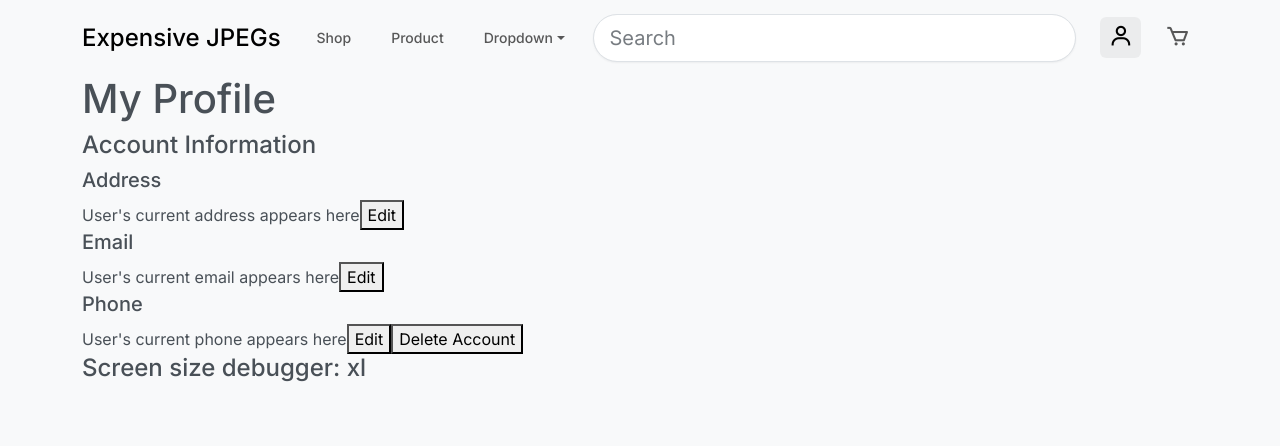
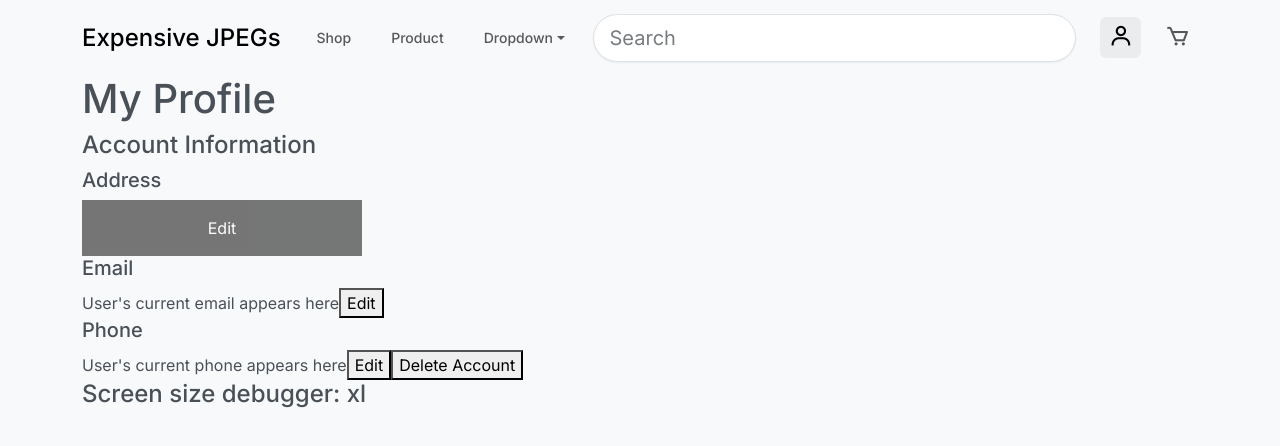
Before and after one commit to DennisPing/digital-art-marketplace-frontend, a React (Create React App) app: page /profile in a window 1280 px wide. Shown: the top 446 px of the page. Built offline with nearby package versions, Linux system fonts and the light colour scheme.

Commit message:
input fields

```diff
--- /dev/null
+++ b/src/profile/index.css
@@ -0,0 +1,17 @@
+.open-button {
+    background-color: #555;
+    color: white;
+    padding: 16px 20px;
+    border: none;
+    cursor: pointer;
+    opacity: 0.8;
+    bottom: 23px;
+    right: 28px;
+    width: 280px;
+}
+
+.editing_form{
+
+    display: none;
+
+}
--- a/src/profile/index.js
+++ b/src/profile/index.js
@@ -1,16 +1,62 @@
+import "./index.css"
+
+
+
+
 const ProfileComponent = () => {
-  return (
+
+    const current_address = document.getElementById("current_address");
+    const new_address = document.getElementById("new_address");
+
+    function openForm() {
+
+        document.getElementById("address_form").style.display = "block";
+        document.getElementById("edit-address-button").style.display = "none";
+
+    }
+
+    function closeForm() {
+        document.getElementById("address_form").style.display = "none";
+        document.getElementById("edit-address-button").style.display = "block";
+
+        current_address.innerHTML = "change"
+
+    }
+
+    return (
+
+
     <div>
+
+
+
+
+
       <h1>My Profile</h1>
 
         <h4>Account Information</h4>
 
         <h5>Address</h5>
-        User's current address appears here
-        <button type="button">Edit</button>
-      <h5>Email</h5>
+        <div id={"current_address"}></div>
+        <div className={"editing_form"} id={"address_form"} >
+
+            <form>
+
+                <label htmlFor="address"><b>Address</b></label>
+                <input id={"new_address"} type="text" placeholder="Enter Address" name="new_address" ></input>
+
+
+            </form>
+
+            <button type="button" className="btn cancel" onClick={closeForm}>Close</button>
+
+        </div>
+      <button className="open-button" id={"edit-address-button"} onClick={openForm}>Edit</button>
+
+
+        <h5>Email</h5>
         User's current email appears here
-        <button type="button">Edit</button>
+        <button type="button" >Edit</button>
         <h5>Phone</h5>
         User's current phone appears here
         <button type="button">Edit</button>
```
